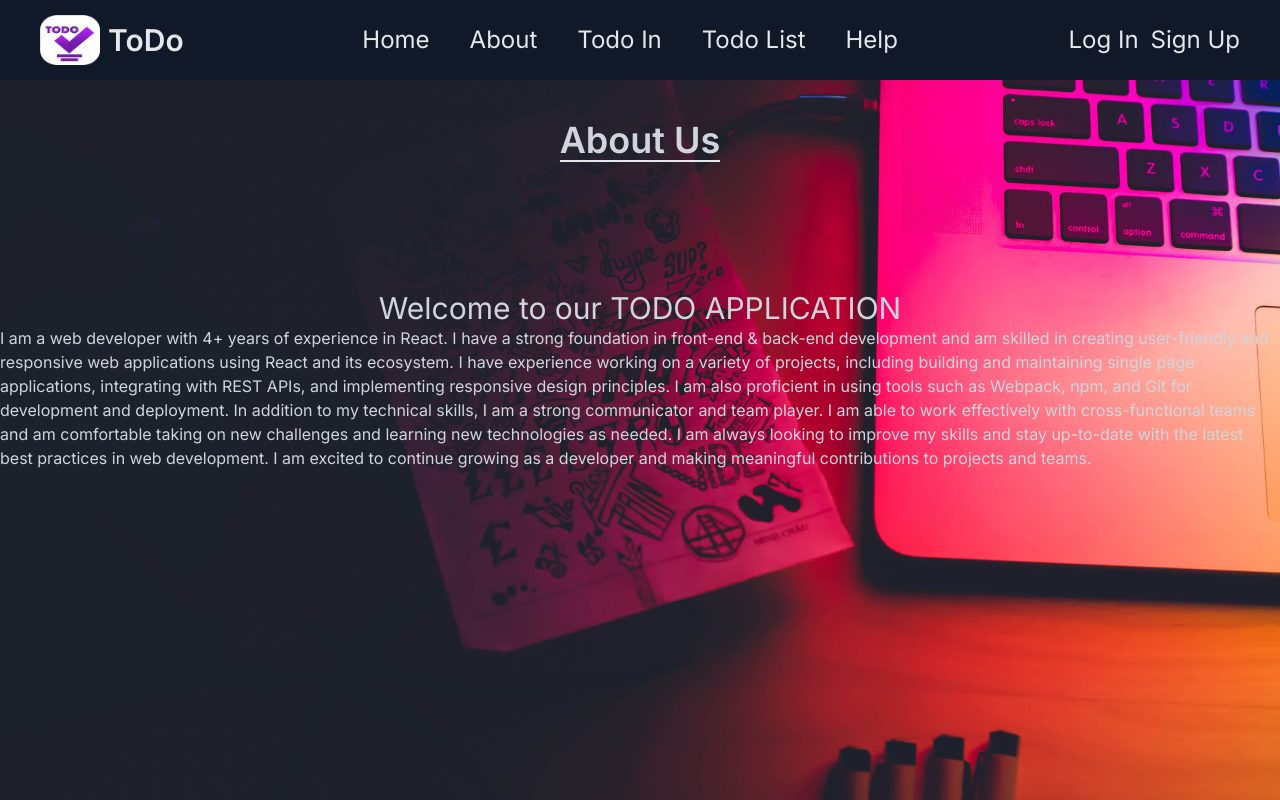
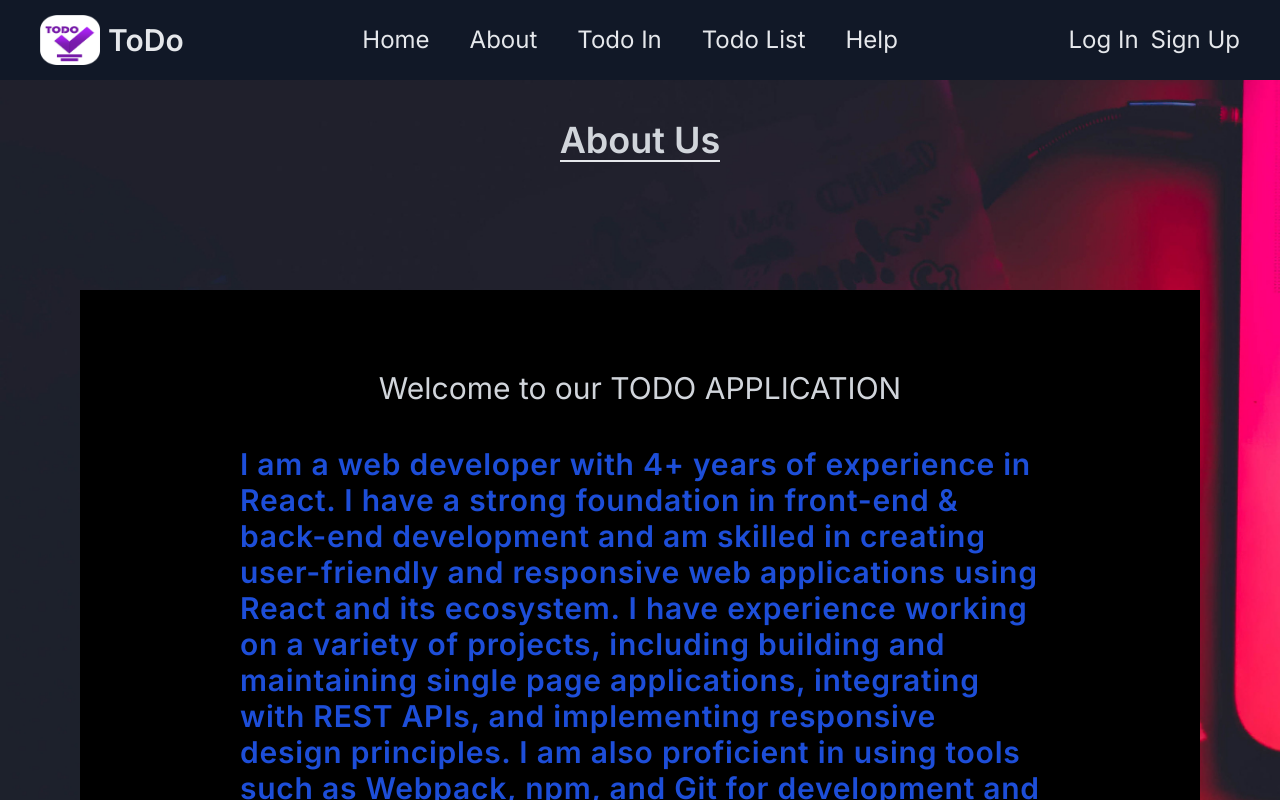
Before and after one commit to rakibul6002/Todo-Application, a Next.js app: page /About in a window 1280 px wide. Shown: the top 800 px of the page. Built offline with nearby package versions, Linux system fonts and the light colour scheme.

Commit message:
test-121

```diff
--- a/src/components/About.js
+++ b/src/components/About.js
@@ -6,9 +6,9 @@ const About = () => {
       <div className=' flex flex-col items-center justify-center'>
         <p className='mt-10 text-4xl border-b-2 text-gray-300 font-semibold'>About Us</p>
       </div>
-     <div className='flex flex-col items-center justify-center mt-32  text-gray-300'>
-       <p className='text-3xl'>Welcome to our TODO APPLICATION</p>
-       <p>I am a web developer with 4+ years of experience in React. I have a strong foundation in front-end & back-end development and am skilled in creating user-friendly and responsive web applications using React and its ecosystem. I have experience working on a variety of projects, including building and maintaining single page applications, integrating with REST APIs, and implementing responsive design principles. I am also proficient in using tools such as Webpack, npm, and Git for development and deployment. In addition to my technical skills, I am a strong communicator and team player. I am able to work effectively with cross-functional teams and am comfortable taking on new challenges and learning new technologies as needed.
+     <div className='flex flex-col items-center justify-center mt-32  text-gray-300 bg-black mx-20 '>
+       <p className='text-3xl mt-20'>Welcome to our TODO APPLICATION</p>
+       <p className='text-3xl mt-10 mb-20 mx-40  text-blue-700 font-semibold tracking-wide '>I am a web developer with 4+ years of experience in React. I have a strong foundation in front-end & back-end development and am skilled in creating user-friendly and responsive web applications using React and its ecosystem. I have experience working on a variety of projects, including building and maintaining single page applications, integrating with REST APIs, and implementing responsive design principles. I am also proficient in using tools such as Webpack, npm, and Git for development and deployment. In addition to my technical skills, I am a strong communicator and team player. I am able to work effectively with cross-functional teams and am comfortable taking on new challenges and learning new technologies as needed.
 
        I am always looking to improve my skills and stay up-to-date with the latest best practices in web development. I am excited to continue growing as a developer and making meaningful contributions to projects and teams.
        </p>
--- a/src/components/AllTodo.js
+++ b/src/components/AllTodo.js
@@ -7,7 +7,7 @@ const AllTodo = () => {
     const {todosValue} = useSelector((state) => state.todo);
     const dispatch= useDispatch();
   return (
-    <div className='w-[500px] mx-auto my-8 min-h-screen '>
+    <div className='w-[500px]  mx-auto my-8  '>
         {
                     todosValue.length > 0 ? (
 
```
